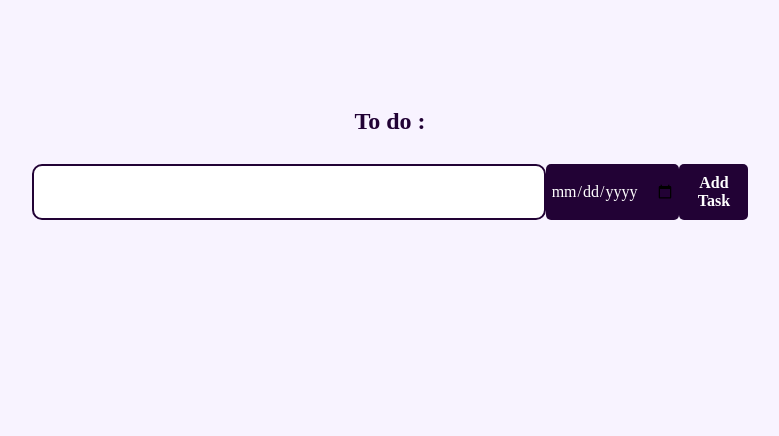
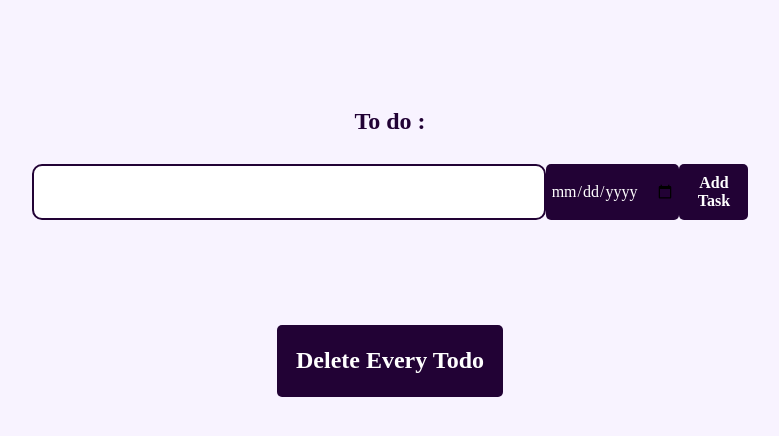
Before and after one commit to ChrisOmni/web-To-Do, a website built with Vite: page index.html in a window 1280 px wide. Shown: the part 158-594 px from the top of the page, without its empty margins (250-1029 px from the left). Built offline with nearby package versions, Linux system fonts and the light colour scheme.

Commit message:
feat: added a new "Delete Every Todo" button.

```diff
--- a/index.html
+++ b/index.html
@@ -26,6 +26,7 @@
         </div>
       </div>
       <ul class="list-of-todos" id="list-of-todos"></ul>
+      <button class="reset-button">Delete Every Todo</button>
     </div>
     <script type="module" src="/src/main.ts"></script>
   </body>
--- a/src/main.ts
+++ b/src/main.ts
@@ -7,6 +7,7 @@ const errorP = document.querySelector<HTMLParagraphElement>(
   '#todo-creation-error',
 )
 const dateAdd = document.querySelector<HTMLInputElement>('.due-date')
+const resetButton = document.querySelector<HTMLButtonElement>('.reset-button')
 
 if (!text || !button || !listTodo || !dateAdd) {
   console.error('Missing elements')
@@ -62,6 +63,11 @@ if (!text || !button || !listTodo || !dateAdd) {
     displayTodo(text.value, listTodo, store, checkedbox, dateAdd.value, dates)
     text.value = ''
     dateAdd.value = ''
+  })
+
+  resetButton?.addEventListener('click', () => {
+    localStorage.clear()
+    location.reload()
   })
 
   listTodo.addEventListener('click', (e) => {
--- a/src/style.css
+++ b/src/style.css
@@ -145,3 +145,15 @@ h3 {
   font-weight: 600;
   color: #220235;
 }
+
+.reset-button {
+  height: 3em;
+  font-size: 1.5em;
+  font-weight: 700;
+  width: 22%;
+  align-self: center;
+  background: #220235;
+  color: #fff;
+  border: 0;
+  border-radius: 5px;
+}
```
